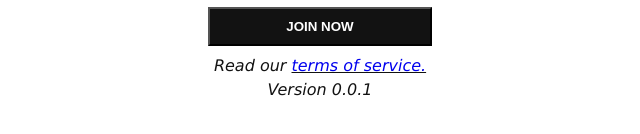
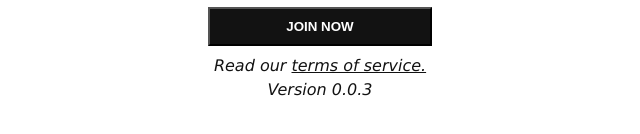
Before and after one commit to egiberne/2025-the-daily-dribble, a plain HTML site: page index.html in a window 1280 px wide. Shown: the part 460-594 px from the top of the page, without its empty margins (320-960 px from the left). Drawn offline with Linux system fonts and the light colour scheme.

Commit message:
- Update the color of the hyperlink - Update the version

```diff
--- a/index.html
+++ b/index.html
@@ -26,7 +26,7 @@
 
         <footer>
             <p>Read our <a target="_blank" href="https://www.termsfeed.com/live/dd15ef6d-93d7-4600-a434-75069345d308">terms of service.</a><p>
-            <p>Version <data value="0.0.1">0.0.1</data>
+            <p>Version <data value="0.0.3">0.0.3</data>
         </footer>
 
     </body>
--- a/styles.css
+++ b/styles.css
@@ -49,6 +49,7 @@ p {
   margin : 5px auto;
 }
 
-a {
+a{
   text-decoration: underline solid #121212;
+  color:#121212;
 }
```
Also changed, not shown: 1 other file.
